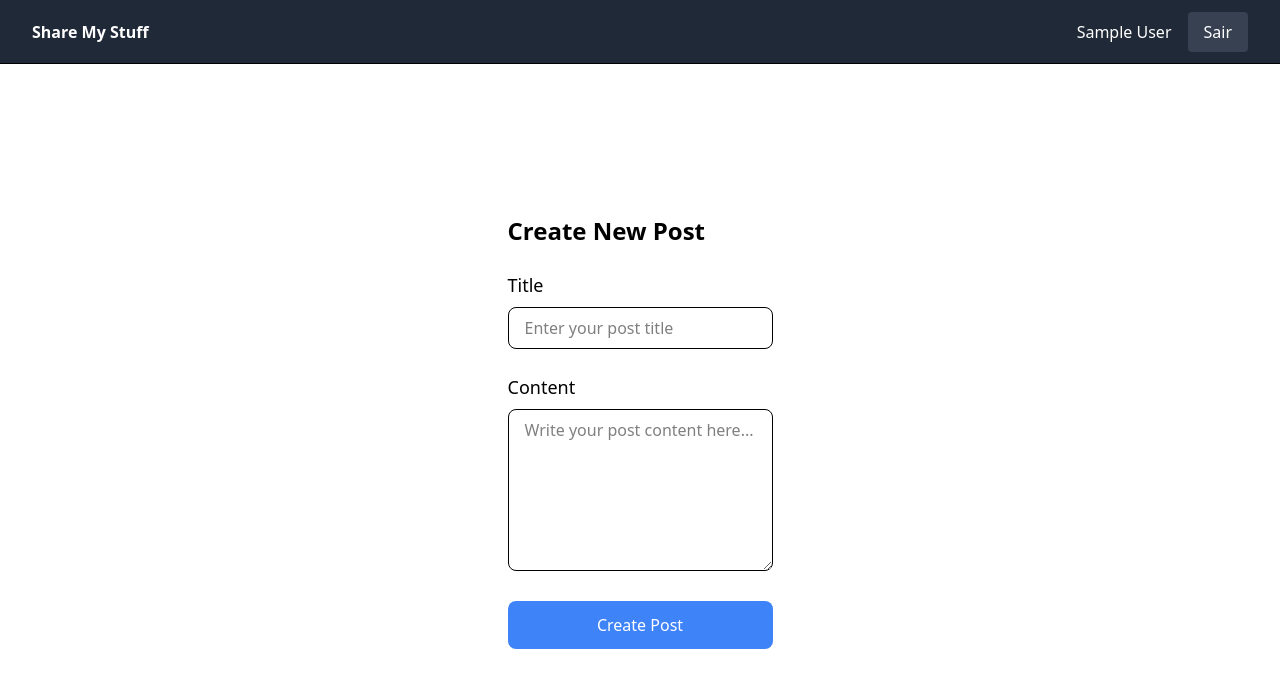
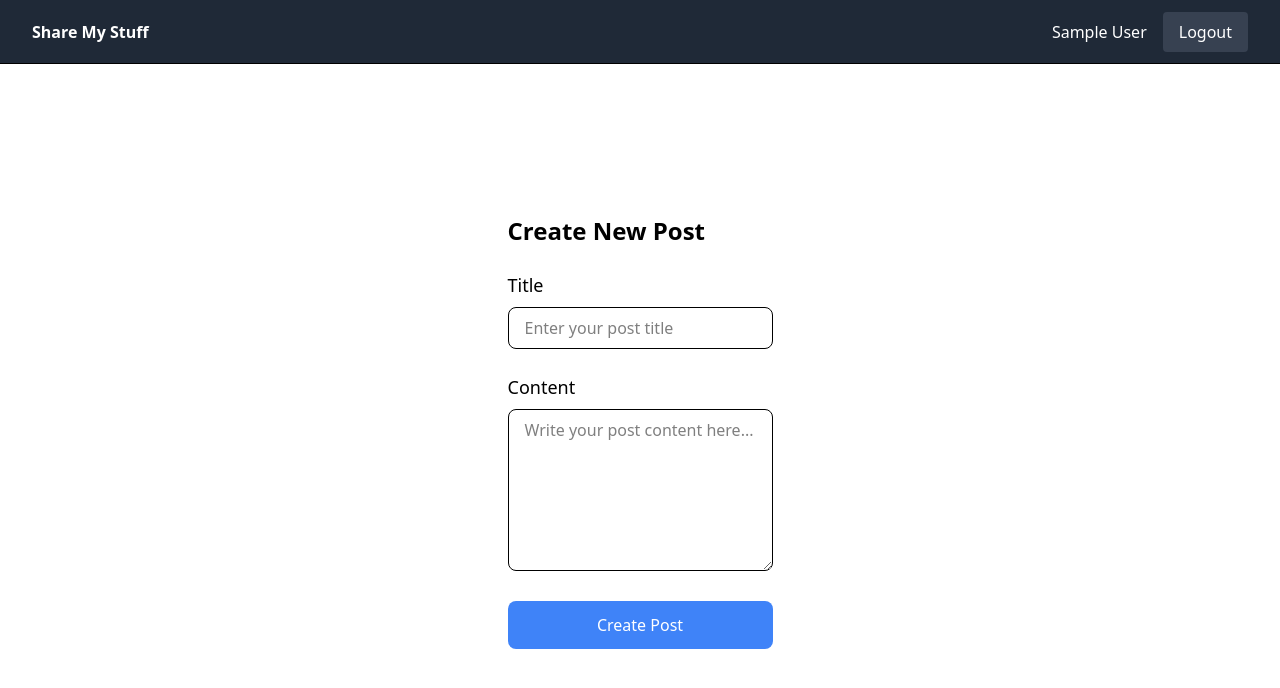
Before and after one commit to Emesson-cmd/share-my-stuff, a Next.js app: page /posts/new in a window 1280 px wide. Shown: the top 688 px of the page. Built offline with nearby package versions, Linux system fonts and the light colour scheme; no server answers; sample sign-in values are in the browser's storage.

Commit message:
feat: Add Spinner component and integrate it into ButtonGoogle and ButtonLogout

```diff
--- a/src/app/components/features/ButtonGoogle/index.tsx
+++ b/src/app/components/features/ButtonGoogle/index.tsx
@@ -3,6 +3,7 @@
 import { useEffect, useState } from 'react';
 import Image from 'next/image';
 import GoogleLogo from '@/app/assets/images/google-logo.svg';
+import Spinner from '@/app/components/ui/Spinner';
 
 export default function ButtonGoogle() {
   const [loading, setLoading] = useState(false);
@@ -51,9 +52,7 @@ export default function ButtonGoogle() {
       className="flex items-center justify-center w-full max-w-xs gap-2 px-4 py-2 border border-gray-300 rounded-lg bg-white text-gray-700 hover:bg-gray-50 font-medium disabled:opacity-70"
     >
       {loading ? (
-        <div className="flex items-center justify-center">
-          <div className="h-5 w-5 border-b-2 border-gray-900 rounded-full animate-spin"></div>
-        </div>
+        <Spinner />
       ) : (
         <>
           <Image
--- a/src/app/components/features/ButtonLogout/index.tsx
+++ b/src/app/components/features/ButtonLogout/index.tsx
@@ -1,14 +1,24 @@
 'use client';
 
 import { signOut } from 'next-auth/react';
+import { useState } from 'react';
+import Spinner from '@/app/components/ui/Spinner';
 
 export default function ButtonLogout() {
+  const [loading, setLoading] = useState(false);
+
+  const handleLogout = async () => {
+    setLoading(true);
+    await signOut();
+  };
+
   return (
     <button
-      onClick={() => signOut()}
+      onClick={handleLogout}
       className="px-4 py-2 bg-gray-700 text-white rounded hover:bg-gray-600 focus:outline-none focus:ring-2 focus:ring-offset-2 focus:ring-gray-500"
+      disabled={loading}
     >
-      Sair
+      {loading ? <Spinner /> : 'Logout'}
     </button>
   );
 }
--- a/src/app/components/features/Navbar/index.tsx
+++ b/src/app/components/features/Navbar/index.tsx
@@ -2,7 +2,7 @@ import Link from 'next/link';
 import MenuClosed from '@/app/assets/icons/MenuClosed';
 import MenuOpened from '@/app/assets/icons/MenuOpened';
 import { getUserSession } from '@/app/lib/session';
-import BotaoLogout from '../ButtonLogout';
+import ButtonLogout from '@/app/components/features/ButtonLogout';
 
 export default async function Navbar() {
   const user = await getUserSession();
@@ -33,12 +33,12 @@ export default async function Navbar() {
           {user ? (
             <div className="ml-3 relative flex items-center gap-4">
               <div className="text-white">{user.name}</div>
-              <BotaoLogout />
+              <ButtonLogout />
             </div>
           ) : (
             <div className="ml-3 relative">
               <Link className="text-white" href="/">
-                Entrar
+                Sign In
               </Link>
             </div>
           )}
--- /dev/null
+++ b/src/app/components/ui/Spinner/index.tsx
@@ -0,0 +1,7 @@
+export default function Spinner() {
+  return (
+    <div className="flex items-center justify-center">
+      <div className="h-5 w-5 border-b-2 border-gray-900 rounded-full animate-spin"></div>
+    </div>
+  );
+}
```
